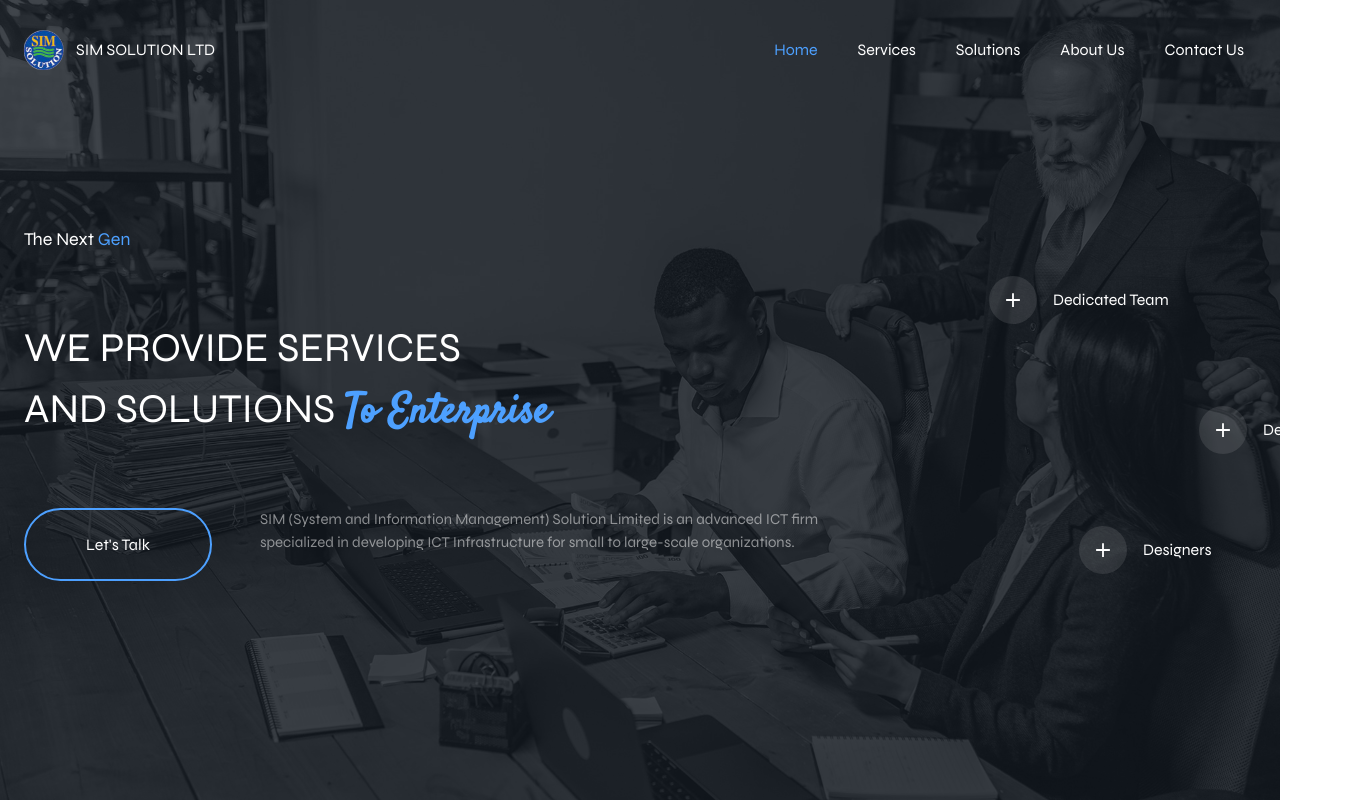
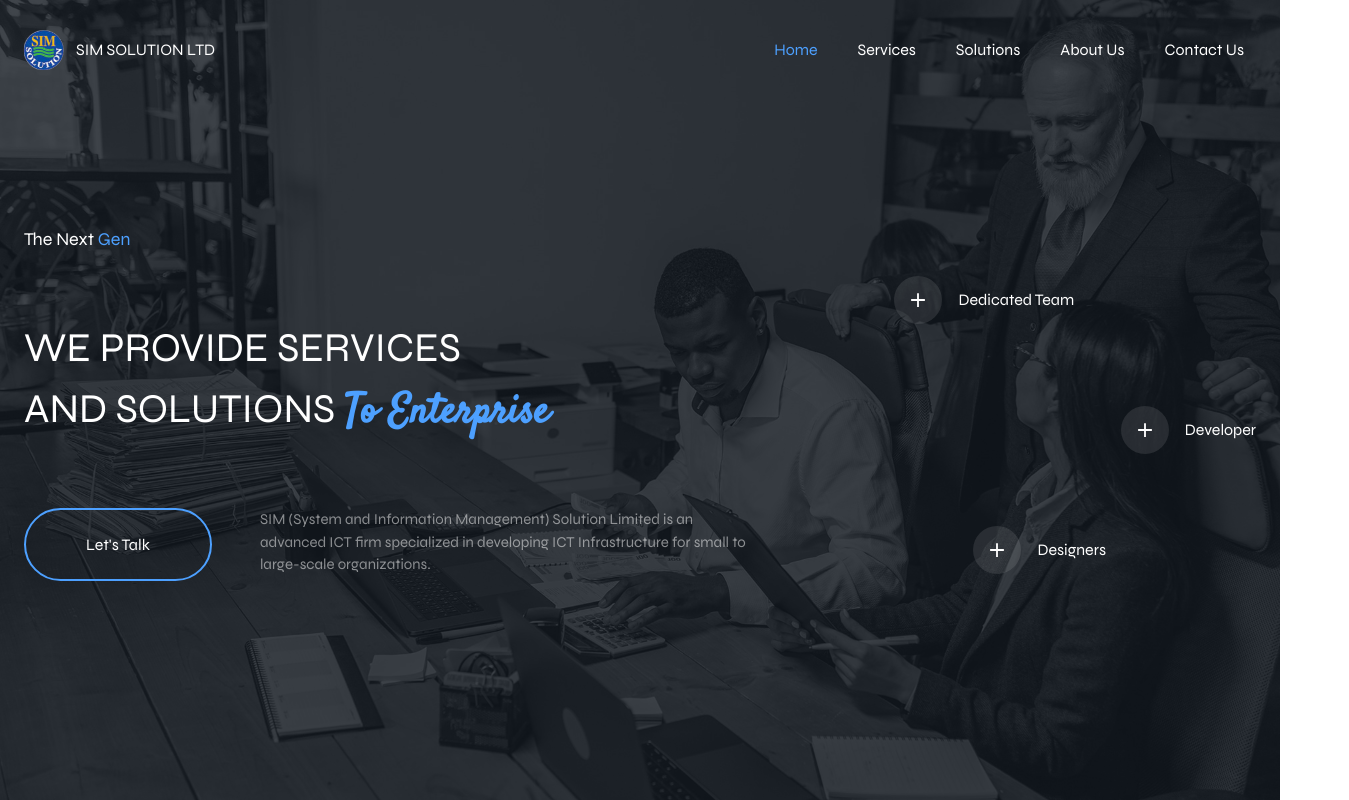
Before and after one commit to totauhid/simsolution, a Next.js app: page / in a window 1280 px wide. Shown: the top 800 px of the page, 1349 px wide, since content can reach past the window. Built offline with nearby package versions, Linux system fonts and the light colour scheme.

Commit message:
fix hero section float button possition

```diff
--- a/app/components/sections/HeroSlider.tsx
+++ b/app/components/sections/HeroSlider.tsx
@@ -50,7 +50,7 @@ export default function SimpleSlider() {
 
       <div className="absolute z-20 flex items-center top-0 left-0 right-0 bottom-0">
         <Container>
-          <div className="text-white flex gap-0 md:gap-0 lg:gap-16">
+          <div className="text-white flex gap-0 md:gap-0 lg:gap-12">
             <div className="flex flex-col gap-8 md:gap-8 lg:gap-16">
               <p className="text-[18px] text-white">
                 The Next <span className="highlight">Gen</span>
@@ -74,7 +74,7 @@ export default function SimpleSlider() {
               </div>
             </div>
 
-            <div className="relative hidden goals-container">
+            <div className="relative hidden goals-container w-[500px]">
               {/* item 01 */}
               <div className="absolute top-0 left-0 flex items-center group transform translate-x-[90px] translate-y-[50px]">
                 <div className="peer flex items-center gap-4 cursor-pointer">
@@ -101,7 +101,7 @@ export default function SimpleSlider() {
               </div>
 
               {/* item 02 */}
-              <div className="absolute top-0 left-0 flex items-center group transform translate-x-[300px] translate-y-[180px]">
+              <div className="absolute top-0 right-0 flex items-center group transform translate-x-[0px] translate-y-[180px]">
                 <div className="peer flex items-center gap-4 cursor-pointer">
                   <div className="relative bg-[#ffffff1a] h-12 w-12 grid place-content-center rounded-full group-hover:bg-primary transition-colors shrink-0">
                     <IoMdAdd size={22} />
@@ -124,7 +124,7 @@ export default function SimpleSlider() {
               </div>
 
               {/* item 03 */}
-              <div className="absolute top-0 left-0 flex items-center group transform translate-x-[180px] translate-y-[300px]">
+              <div className="absolute top-0 right-0 flex items-center group transform -translate-x-[150px] translate-y-[300px]">
                 <div className="peer flex items-center gap-4 cursor-pointer">
                   <div className="relative bg-[#ffffff1a] h-12 w-12 grid place-content-center rounded-full group-hover:bg-primary transition-colors shrink-0">
                     <IoMdAdd size={22} />
```
